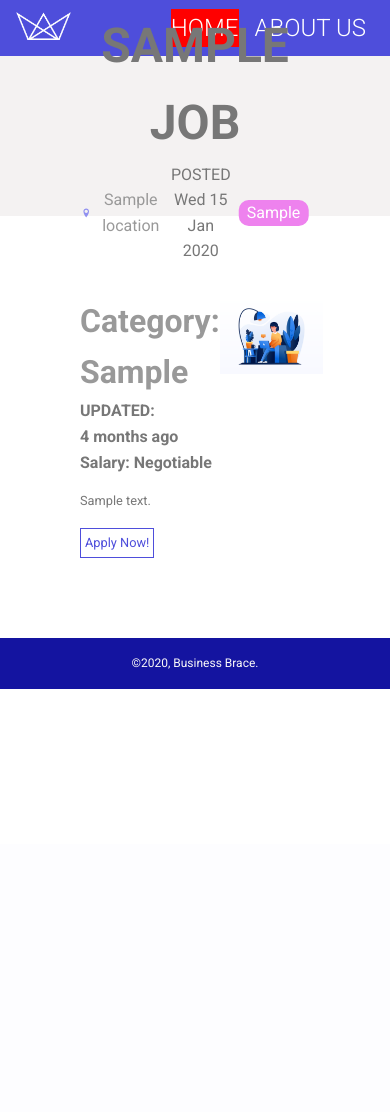
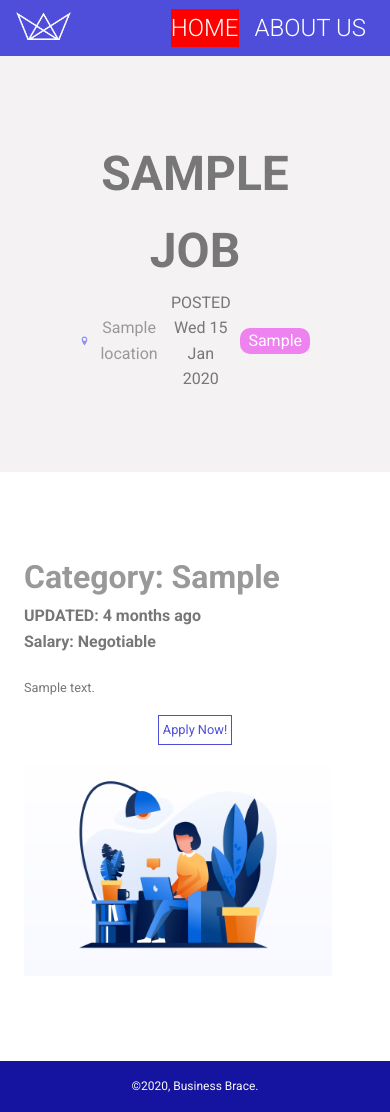
Before and after one commit to oyeyipo/django-job-portal, a Django app: template jobs/templates/jobs/detail.html in a window 390 px wide. Before the commit the page ends 689 px from the top, so only its background shows below. Run offline with Django 3.2, Linux system fonts and the light colour scheme; the template is opened without the code that fills it: most values are stand-ins (such as "Sample title", 1, 10 or a date in 2020); data that the repository does not hold is empty.

Commit message:
started responsiveness design, detail page(still fixing)

```diff
--- a/static/css/style.css
+++ b/static/css/style.css
@@ -231,14 +231,12 @@ body {
   max-width: 100%;
   background-color: var(--color-grey-light-2);
   padding: 10rem 10rem;
-  position: relative;
-  height: 20rem;
+  min-height: 20rem;
+  display: flex;
+  align-items: center;
+  justify-content: center;
 }
 .jumbotron__text-box {
-  position: absolute;
-  top: 50%;
-  left: 50%;
-  transform: translate(-50%, -50%);
   text-align: center;
 }
 .jumbotron__heading {
@@ -312,6 +310,20 @@ body {
   display: flex;
   justify-content: space-between;
 }
+@media only screen and (max-width: 31.25em) {
+  .position-detail {
+    flex-direction: column;
+    padding: 10rem 3rem;
+  }
+}
+.position-detail__text {
+  display: flex;
+  flex-direction: column;
+  align-items: center;
+}
+.position-detail__text > *:not(:last-child) {
+  align-self: start;
+}
 .position-detail__img {
   width: 90%;
   margin: 0 auto;
--- a/static/sass/_base.scss
+++ b/static/sass/_base.scss
@@ -305,14 +305,14 @@ body {
   max-width: 100%;
   background-color: var(--color-grey-light-2);
   padding: 10rem 10rem;
-  position: relative;
-  height: 20rem;
+  // position: relative;
+  min-height: 20rem;
+
+  display: flex;
+  align-items: center;
+  justify-content: center;
 
   &__text-box {
-    position: absolute;
-    top: 50%;
-    left: 50%;
-    transform: translate(-50%, -50%);
     text-align: center;
   }
 
--- a/static/sass/_layout.scss
+++ b/static/sass/_layout.scss
@@ -63,6 +63,21 @@
   display: flex;
   justify-content: space-between;
 
+  @media only screen and (max-width: $bp-smallest) {
+    flex-direction: column;
+    padding: 10rem 3rem;
+  }
+
+  &__text {
+    display: flex;
+    flex-direction: column;
+    align-items: center;
+
+    & > *:not(:last-child) {
+      align-self: start;
+    }
+  }
+
   &__img {
     width: 90%;
     margin: 0 auto;
@@ -72,8 +87,6 @@
     flex: 1 0 50%;
   }
 
-  &__text {
-  }
   &__category {
     font-size: 4rem;
     color: var(--color-grey-dark-3);
```
Also changed, not shown: 1 other file.
